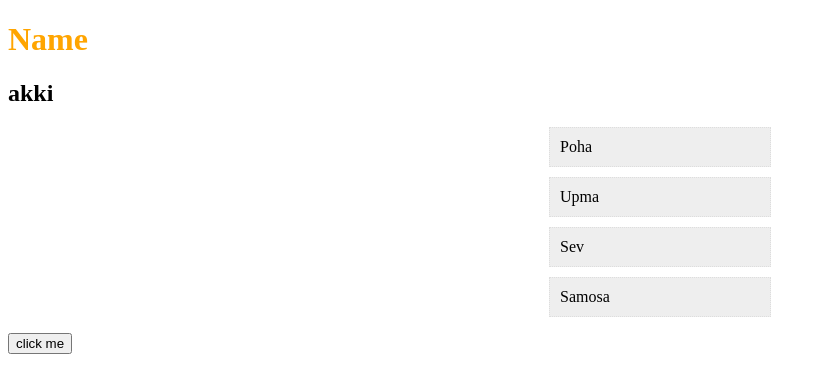
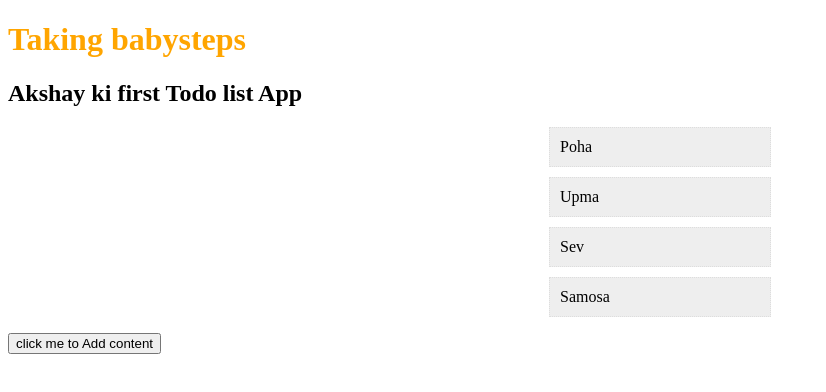
Before and after one commit to akshaynarwadkar/NetNinja-Todo, a plain HTML site: page index.html in a window 1280 px wide. Shown: the whole page, without its empty margins (0-826 px from the left). Drawn offline with Linux system fonts and the light colour scheme.

Commit message:
Update index.html

```diff
--- a/index.html
+++ b/index.html
@@ -19,8 +19,8 @@
     <title>Document</title>
 </head>
 <body>
-    <h1 style='color: orange' >Name</h1>
-    <h2 id = 'naam'>akki</h2>
+    <h1 style='color: orange' >Taking babysteps</h1>
+    <h2 id = 'naam'>Akshay ki first Todo list App</h2>
 
     <ul>
         <li >Poha</li>
@@ -29,7 +29,7 @@
         <li >Samosa</li>
     </ul>
 
-    <button >click me</button>
+    <button >click me to Add content</button>
 
 
     <!-- <ul class="success"></ul>
```
